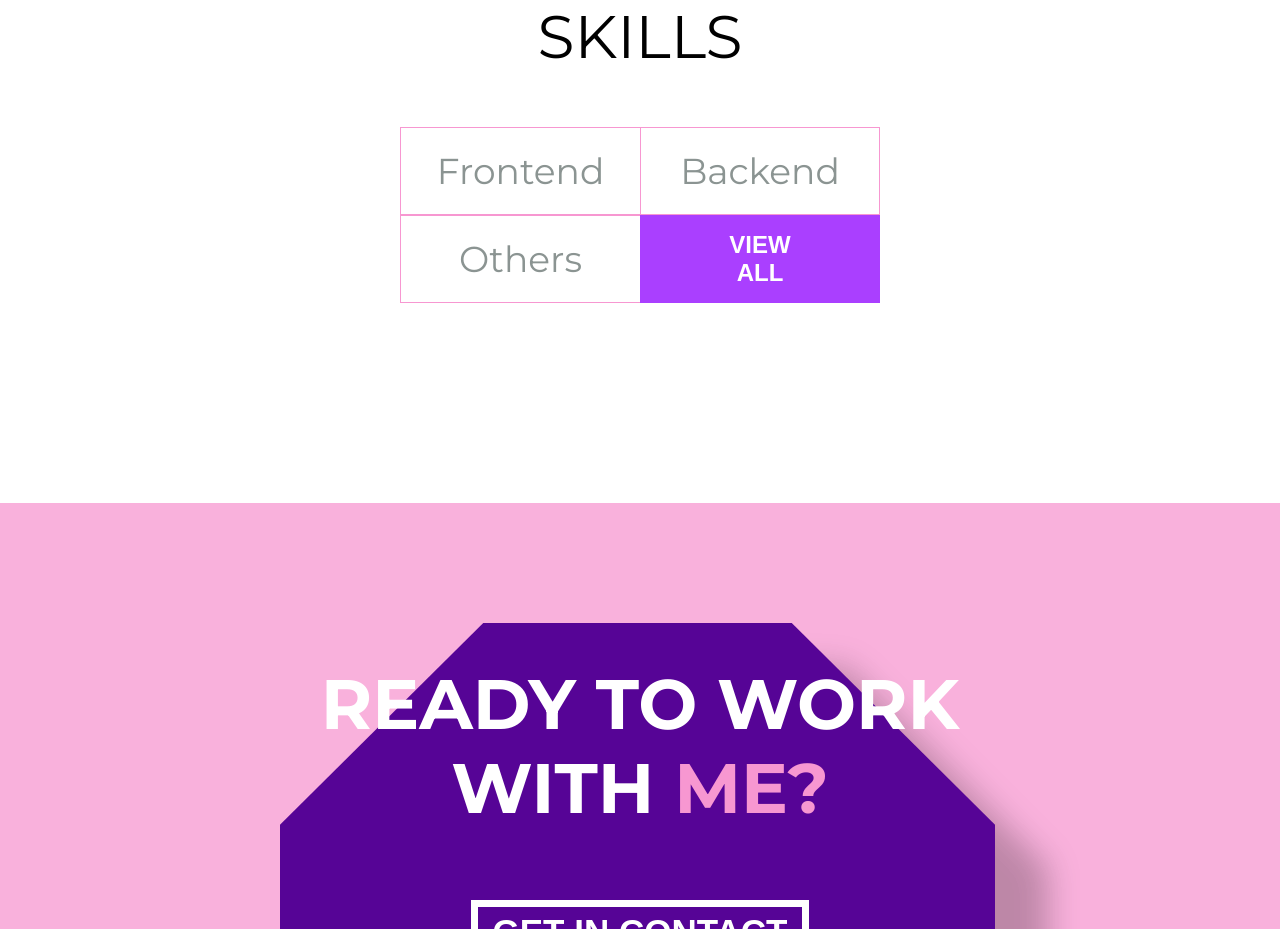
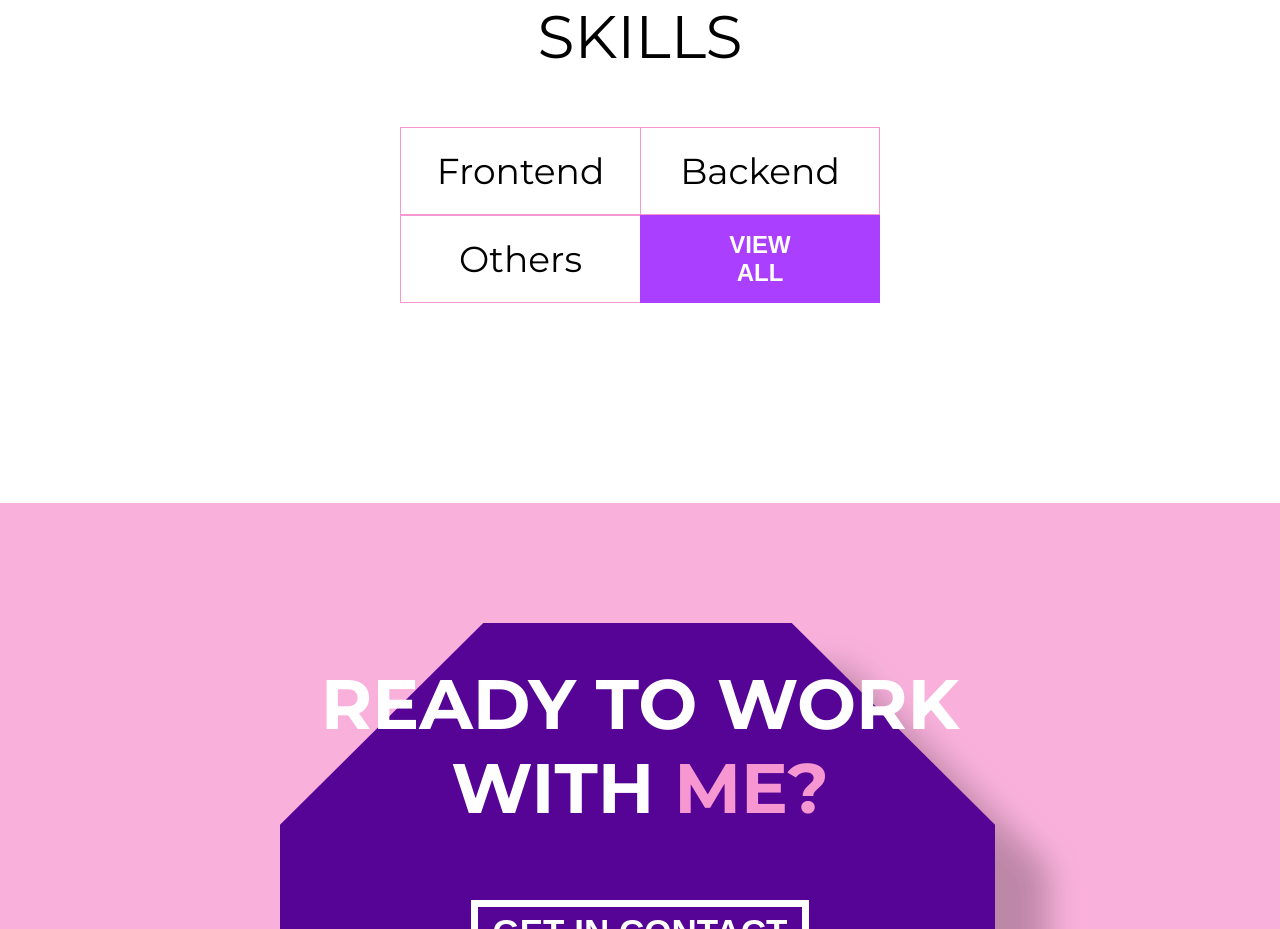
Before and after one commit to ivaanrl/newPortfolio, a Next.js app: page / in a window 1280 px wide. Shown: the part 2440-3369 px from the top of the page. Built offline with nearby package versions, Linux system fonts and the light colour scheme.

Commit message:
fix accesibility issues

```diff
--- a/containers/myskills/myskills.tsx
+++ b/containers/myskills/myskills.tsx
@@ -35,7 +35,7 @@ const Myskills = () => {
           >
             <motion.p
               animate={{
-                color: frontendHover ? '#ffffff' : '#8b9492',
+                color: frontendHover ? '#ffffff' : '#000000',
               }}
               className={styles.skill__title}
             >
@@ -43,7 +43,7 @@ const Myskills = () => {
             </motion.p>
             <motion.div
               animate={{
-                color: frontendHover ? '#ffffff' : '#8b9492',
+                color: frontendHover ? '#ffffff' : '#000000',
               }}
               className={styles.skill_icon}
             >
@@ -61,7 +61,7 @@ const Myskills = () => {
           >
             <motion.p
               animate={{
-                color: backendHover ? '#ffffff' : '#8b9492',
+                color: backendHover ? '#ffffff' : '#000000',
               }}
               className={styles.skill__title}
             >
@@ -69,7 +69,7 @@ const Myskills = () => {
             </motion.p>
             <motion.div
               animate={{
-                color: backendHover ? '#ffffff' : '#8b9492',
+                color: backendHover ? '#ffffff' : '#000000',
               }}
               className={styles.skill_icon}
             >
@@ -94,7 +94,7 @@ const Myskills = () => {
           >
             <motion.p
               animate={{
-                color: othersHover ? '#ffffff' : '#8b9492',
+                color: othersHover ? '#ffffff' : '#000000',
               }}
               className={styles.skill__title}
             >
@@ -102,7 +102,7 @@ const Myskills = () => {
             </motion.p>
             <motion.div
               animate={{
-                color: othersHover ? '#ffffff' : '#8b9492',
+                color: othersHover ? '#ffffff' : '#000000',
               }}
               className={styles.skill_icon}
             >
--- a/containers/navbar/menuToggle.tsx
+++ b/containers/navbar/menuToggle.tsx
@@ -13,6 +13,7 @@ const Path = (props: any) => (
 export const MenuToggle = ({ toggle, isOpen }: Props) => {
   return (
     <motion.button
+      aria-label="sidebar toggle"
       style={{
         backgroundColor: isOpen ? '#aa3fff' : null,
       }}
--- a/containers/navbar/socialIcon.tsx
+++ b/containers/navbar/socialIcon.tsx
@@ -17,7 +17,7 @@ interface Props {
 
 const SocialIcon = ({ icon }: Props) => {
   return (
-    <motion.a
+    <motion.li
       whileHover={{
         scale: 1.2,
         backgroundColor: '#000000',
@@ -27,8 +27,10 @@ const SocialIcon = ({ icon }: Props) => {
       }}
       className={styles.socialIcon__container}
     >
-      <Icon icon={icon} className={styles.socialIcon} />
-    </motion.a>
+      <a>
+        <Icon icon={icon} className={styles.socialIcon} />
+      </a>
+    </motion.li>
   );
 };
 
--- a/containers/projects/project.tsx
+++ b/containers/projects/project.tsx
@@ -294,10 +294,12 @@ const Project = ({
               loading="eager"
               quality={10}
               src={`/images/${name}`}
+              alt={`${name} screenshot`}
               className={styles.image}
             />
           </motion.p>
           <motion.button
+            aria-label="expand project"
             className={`${styles.svg__button} ${
               aligned === 'left'
                 ? styles.svg__button__rightAligned
--- a/pages/_document.tsx
+++ b/pages/_document.tsx
@@ -8,7 +8,7 @@ class MyDocument extends Document {
 
   render() {
     return (
-      <Html>
+      <Html lang="en">
         <Head>
           <link rel="preconnect" href="https://fonts.gstatic.com" />
           <link
--- a/styles/mySkills.module.scss
+++ b/styles/mySkills.module.scss
@@ -97,7 +97,7 @@
 .skill__title {
   padding-top: 20px;
   padding-bottom: 20px;
-  color: $muted-text;
+  color: black;
   font-size: 20px;
 
   @include mquery(1000) {
```
